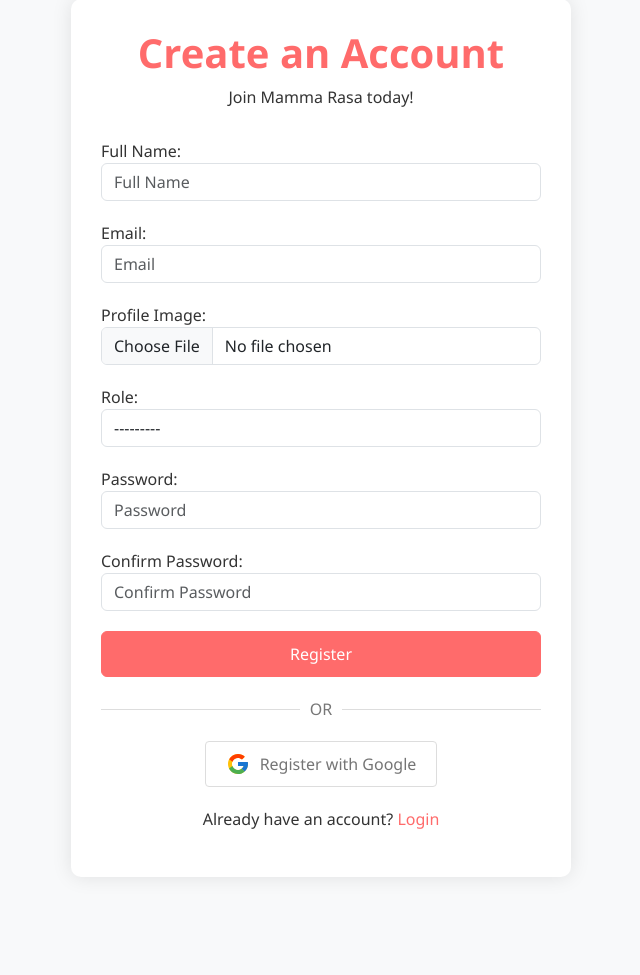
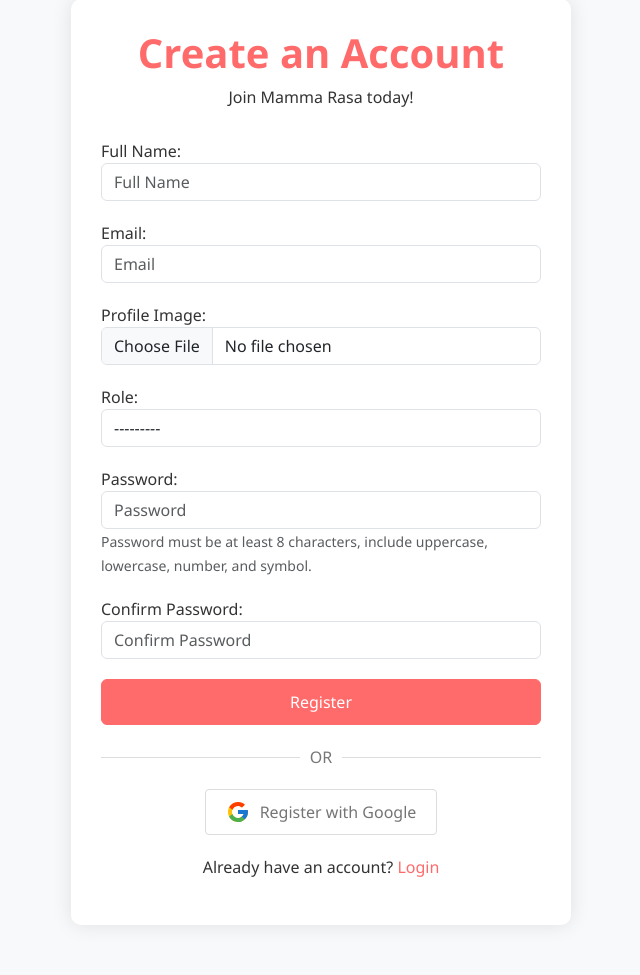
Before and after one commit to VicoAritonang/mammarasa, a Django app: page /register/ in a window 1280 px wide. Shown: the part 51-1026 px from the top of the page, without its empty margins (319-959 px from the left). Before the commit the page ends 880 px from the top, so only its background shows below. Run offline with Django 5.2, Linux system fonts and the light colour scheme.

Commit message:
penambahan validator untuk registrasi password

```diff
--- a/main/forms.py
+++ b/main/forms.py
@@ -1,7 +1,28 @@
+import re
 from django import forms
 from django.contrib.auth.forms import AuthenticationForm
 from django.contrib.auth import get_user_model
+from django.core.exceptions import ValidationError
 from .models import User
+
+
+def validate_strong_password(password):
+    """Validates password strength based on several rules and returns multiple error messages"""
+    errors = []
+
+    if len(password) < 8:
+        errors.append('Password must be at least 8 characters long.')
+    if not re.search(r'[A-Z]', password):
+        errors.append('Password must contain at least one uppercase letter.')
+    if not re.search(r'[a-z]', password):
+        errors.append('Password must contain at least one lowercase letter.')
+    if not re.search(r'\d', password):
+        errors.append('Password must contain at least one digit number.')
+    if not re.search(r'[^\w\s]', password):  # Special character
+        errors.append('Password must contain at least one special character (e.g., !, @, #, etc.).')
+
+    if errors:
+        raise ValidationError(errors)
 
 class LoginForm(AuthenticationForm):
     username = forms.EmailField(
@@ -40,6 +61,11 @@ class RegistrationForm(forms.ModelForm):
             'role': forms.Select(attrs={'class': 'form-control'}),
         }
 
+    def clean_password1(self):
+        password1 = self.cleaned_data.get('password1')
+        validate_strong_password(password1)
+        return password1
+
     def clean_password2(self):
         password1 = self.cleaned_data.get('password1')
         password2 = self.cleaned_data.get('password2')
--- a/main/templates/main/register.html
+++ b/main/templates/main/register.html
@@ -55,10 +55,17 @@
         <div class="form-group">
             <label for="id_password1">Password:</label>
             {{ form.password1 }}
+
             {% if form.password1.errors %}
-                <div class="text-danger">
-                    {{ form.password1.errors }}
-                </div>
+                <ul class="text-danger mt-2 mb-0" style="list-style-type: disc; padding-left: 20px;">
+                    {% for error in form.password1.errors %}
+                        <li>{{ error }}</li>
+                    {% endfor %}
+                </ul>
+            {% else %}
+                <small class="form-text text-muted">
+                    Password must be at least 8 characters, include uppercase, lowercase, number, and symbol.
+                </small>
             {% endif %}
         </div>
 
```
Also changed, not shown: db.sqlite3, 16 other files.
